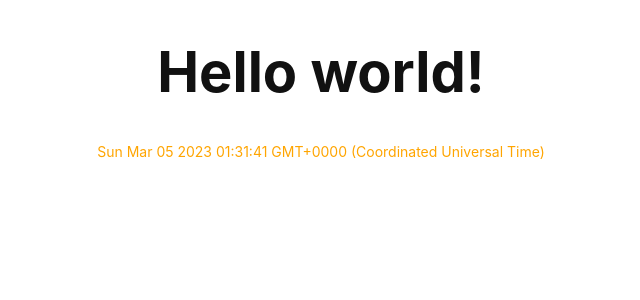
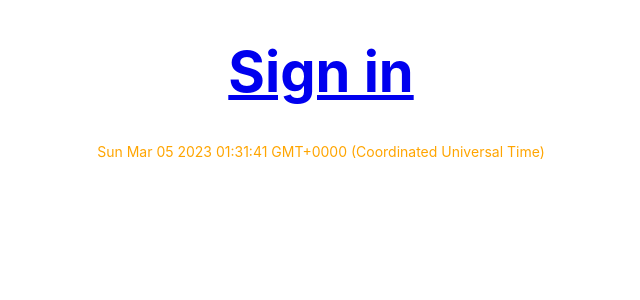
Before and after one commit to Rhoda-bot/Social-authentication, a React (Create React App) app: page / in a window 1280 px wide. Shown: the top 300 px of the page, without its empty margins (319-959 px from the left). Built offline with nearby package versions, Linux system fonts and the light colour scheme.

Commit message:
initial commit.

```diff
--- a/src/pages/HomePage.tsx
+++ b/src/pages/HomePage.tsx
@@ -1,10 +1,12 @@
 import React from 'react'
+import { NavLink } from 'react-router-dom'
 import DateDisplay from '../components/DateDisplay'
 
 const HomePage: React.FC = () => {
     return (
         <div style={{ position: 'relative', width: '100%', display: 'flex', justifyContent: 'center', alignItems: 'center', flexDirection: 'column' }}>
-            <h1 style={{ fontSize: '4em' }}>Hello world!</h1>
+            <h1 style={{ fontSize: '4em' }}><NavLink to="sign-in">Sign in</NavLink></h1>
+
             <DateDisplay />
         </div>
     )
```
